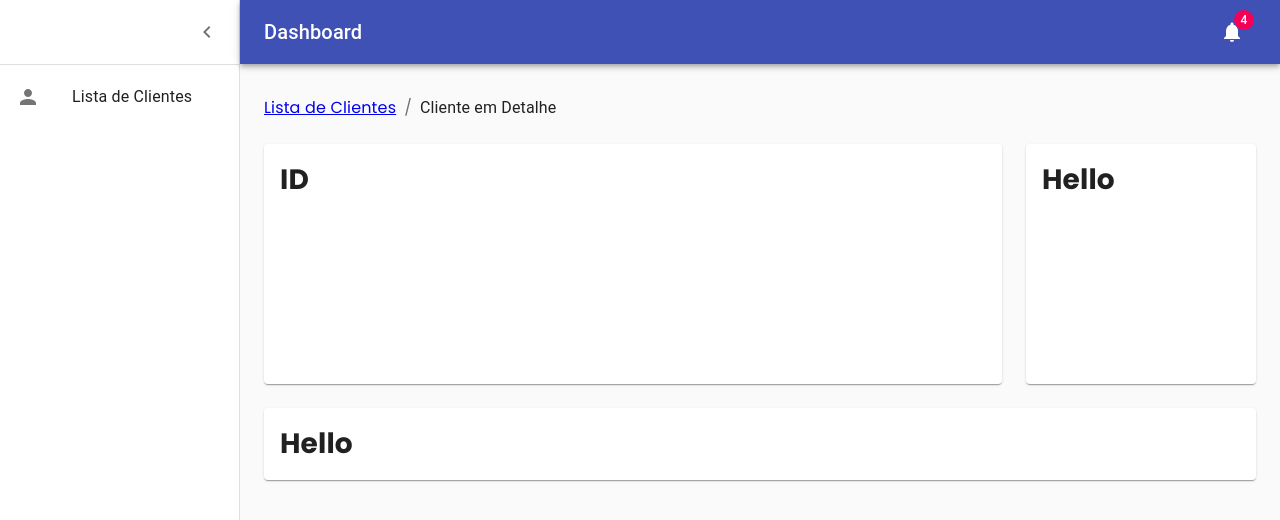
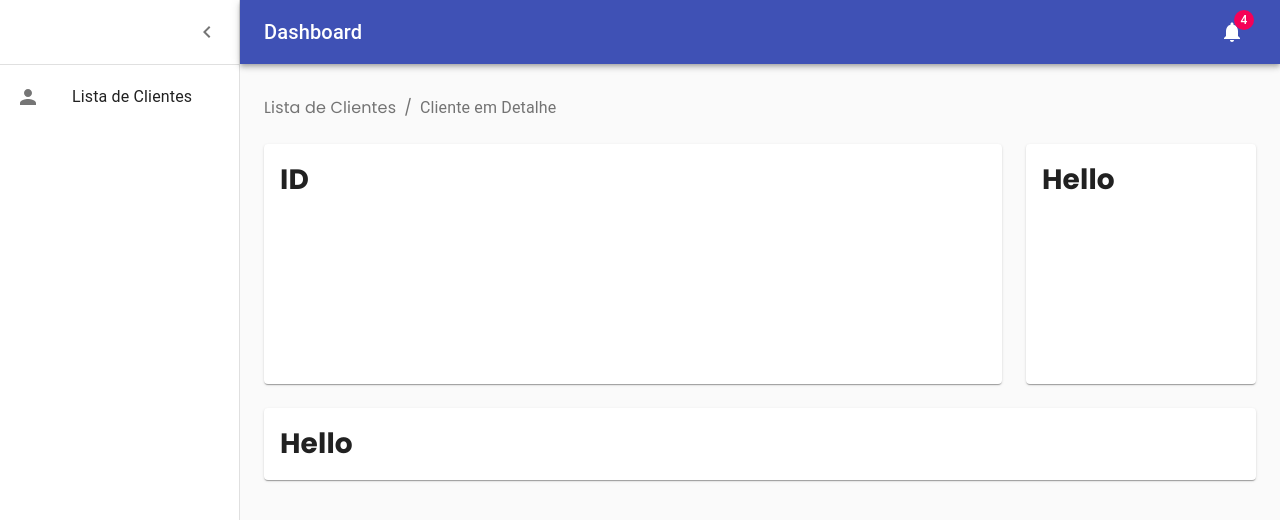
Before and after one commit to FranciscoMendes10866/squate, a React (Create React App) app in the folder juno/: page /dashboard/clients/details in a window 1280 px wide. Shown: the top 520 px of the page. Built offline with nearby package versions, Linux system fonts and the light colour scheme; the HTML template or start-up script is replaced by a standard one.

Commit message:
added breadcrum new styles

```diff
--- a/juno/src/pages/clientDetails.jsx
+++ b/juno/src/pages/clientDetails.jsx
@@ -10,6 +10,11 @@ import queryString from "query-string";
 const useStyles = makeStyles((theme) => ({
   breadcrumb: {
     marginBottom: 24
+  },
+  crumText: {
+    textDecoration: 'inherit',
+    color: 'inherit',
+    cursor: 'pointer'
   },
   paper: {
     padding: theme.spacing(2),
@@ -29,10 +34,10 @@ const ClientDetails = ({ location }) => {
   return (
     <>
       <Breadcrumbs aria-label="breadcrumb" className={classes.breadcrumb}>
-        <Link color="inherit" to="/dashboard/clients">
+        <Link color="inherit" to="/dashboard/clients" className={classes.crumText}>
           Lista de Clientes
         </Link>
-        <Typography color="textPrimary">Cliente em Detalhe</Typography>
+        <Typography color="textSecundary">Cliente em Detalhe</Typography>
       </Breadcrumbs>
       <Grid container spacing={3}>
         {/* Chart */}
--- a/juno/src/pages/clients.jsx
+++ b/juno/src/pages/clients.jsx
@@ -23,6 +23,11 @@ const useStyles = makeStyles((theme) => ({
   demo: {
     backgroundColor: theme.palette.background.paper,
   },
+  crumText: {
+    textDecoration: 'inherit',
+    color: 'inherit',
+    cursor: 'pointer'
+  }
 }));
 
 function generate(element) {
@@ -42,7 +47,7 @@ const ClientsPage = () => {
   return (
     <>
       <Breadcrumbs aria-label="breadcrumb" className={classes.breadcrumb}>
-        <Link color="inherit" to="/dashboard/clients">
+        <Link color="inherit" to="/dashboard/clients" className={classes.crumText}>
           Lista de Clientes
         </Link>
       </Breadcrumbs>
```
